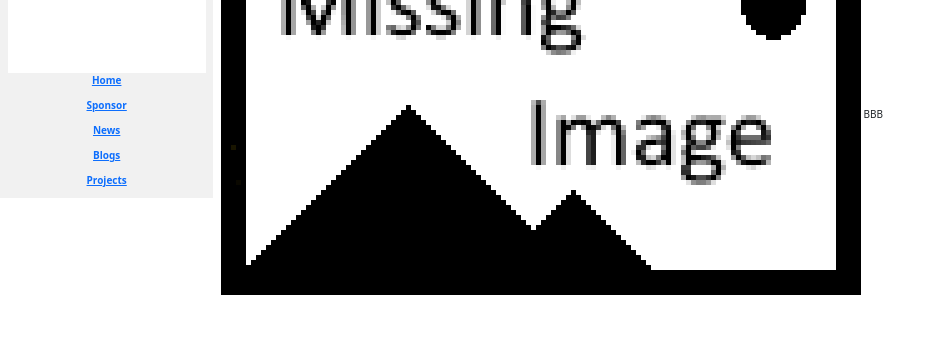
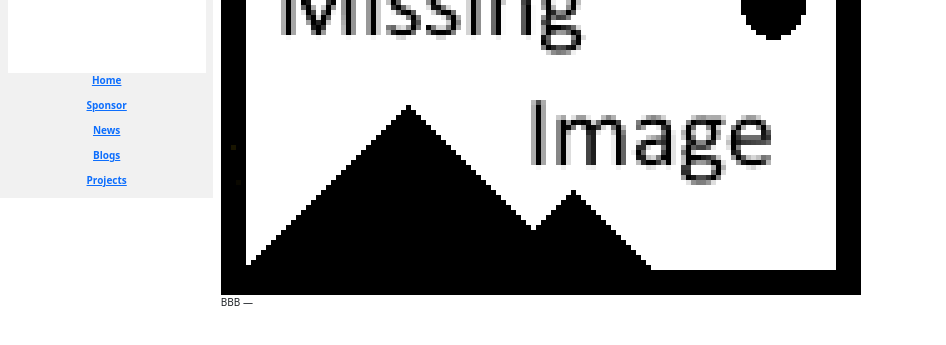
Before and after one commit to KU-Supercomputing-Club/KU-Supercomputing-Club.github.io, a Jekyll site: the page built from _projects/BBB.md, in a window 1280 px wide. Shown: the part 125-470 px from the top of the page, without its empty margins (0-946 px from the left). Built offline with Jekyll 4.4.1, drawn with Linux system fonts in a browser that asks for light colours.

Commit message:
Update BBB.md

```diff
--- a/_projects/BBB.md
+++ b/_projects/BBB.md
@@ -2,5 +2,7 @@
 layout: post
 author: dork2
 ---
-![IMAGE](/assets/missing_image.png)
+<img src="/assets/missing_image.png" alt="image" class="img-fluid"/>
+<br>
 BBB
+---
```
